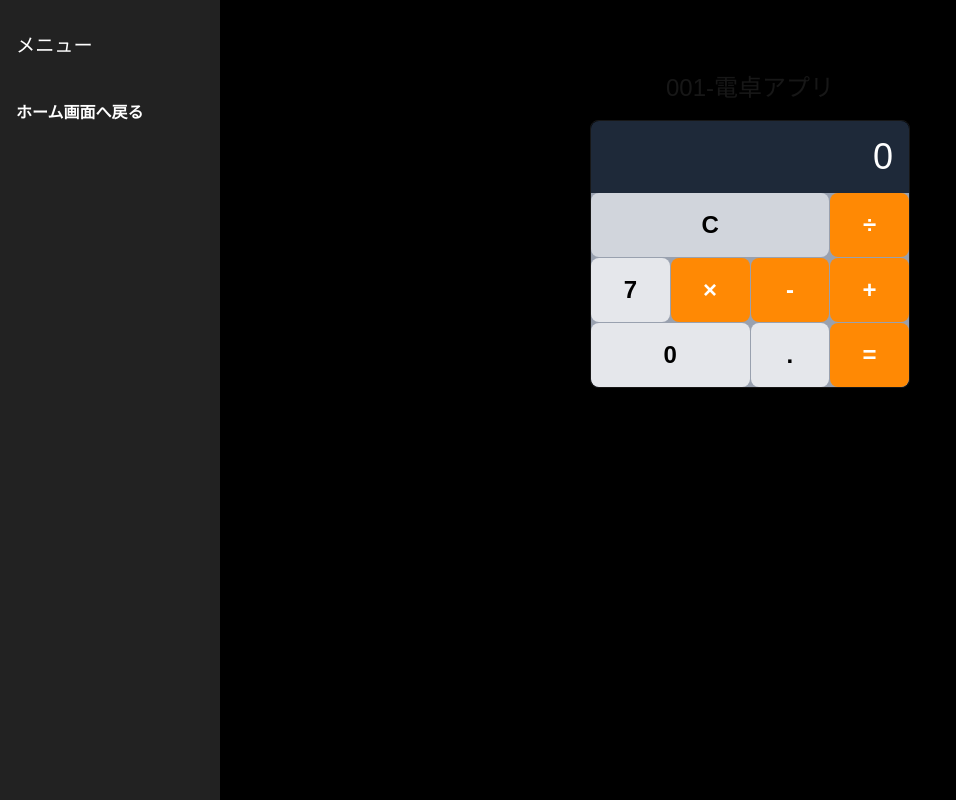
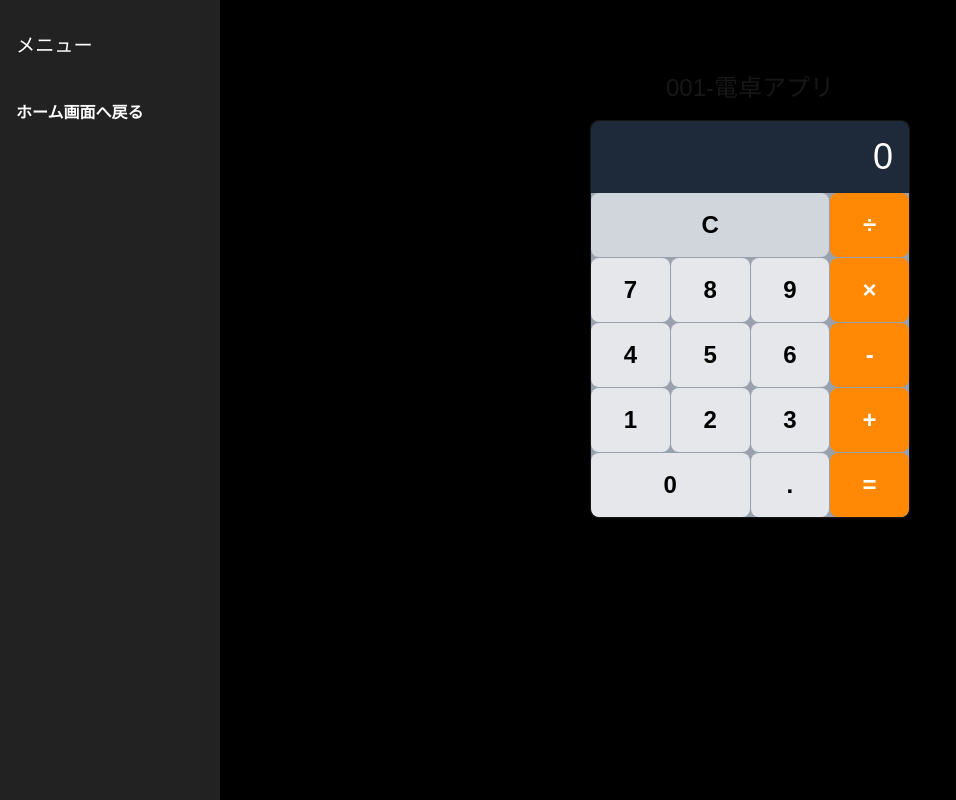
Before and after one commit to ysnr8811/my-practice-apps, a Next.js app: page /001-calc in a window 1280 px wide. Shown: the whole page, without its empty margins (0-956 px from the left). Built offline with nearby package versions, Linux system fonts and the light colour scheme.

Commit message:
デグレしていたので戻してコメント追加

```diff
--- a/src/app/001-calc/components/CalculatorUI.tsx
+++ b/src/app/001-calc/components/CalculatorUI.tsx
@@ -3,12 +3,12 @@
 
 // 必要なコンポーネントやフックをインポートします。
 import { useSearchParams } from 'next/navigation'; // URLのクエリパラメータ（例: ?label=）を取得するためのNext.jsフックをインポート
-import Display from './Display'; // 計算結果や入力を表示するUIコンポーネントをインポート
-import CalcButton from './CalcButton'; // 数字、演算子、クリアなどのボタンUIコンポーネントをインポート
-import { useState } from 'react'; // コンポーネント内で状態（データ）を保持・更新するためのReactフックをインポート
+import Display from './Display'; // 計算結果や現在の入力を表示するUIコンポーネントをインポート
+import CalcButton from './CalcButton'; // 数字、演算子、クリアなどの電卓ボタンUIコンポーネントをインポート
+import { useState } from 'react'; // コンポーネントの状態（データ）を保持・更新するためのReactフックをインポート
 
 /**
- * 電卓UIのメインコンポーネント。状態管理とロジックを担う。
+ * 電卓UIのメインコンポーネント。電卓の機能（ロジックと状態管理）を実装する。
  */
 export default function CalculatorUI() {
     /**
@@ -23,13 +23,13 @@ export default function CalculatorUI() {
     const label = searchParams.get('label') || '001-電卓アプリ';
 
     // --- 電卓の状態を管理する変数 --- (useStateフック)
-    // ディスプレイに表示されている現在の文字列（入力値または結果）を保持
+    // ディスプレイに表示する現在の文字列（入力値または計算結果）を保持
     const [displayValue, setDisplayValue] = useState('0');
-    // 最初に保持する数値（計算の左側のオペランド）を保持 (初期値はnull)
+    // 最初に保持する数値（計算の左側のオペランド）を保持
     const [firstOperand, setFirstOperand] = useState<number | null>(null);
-    // 現在選択されている演算子（+, -, ×, ÷）を保持 (初期値はnull)
+    // 現在選択されている演算子（+, -, ×, ÷）を保持
     const [operator, setOperator] = useState<string | null>(null);
-    // 次に入力されるのが2番目の数値（計算の右側のオペランド）かどうかを示すフラグ
+    // 次の入力が2番目の数値（計算の右側のオペランド）であることを示すフラグ
     const [waitingForSecondOperand, setWaitingForSecondOperand] = useState(false);
 
     /**
@@ -37,25 +37,25 @@ export default function CalculatorUI() {
      */
 
     /**
-     * 数字ボタンが押されたときの処理
+     * 数字ボタンが押されたときの処理。ディスプレイの表示を更新する。
      * @param digit 押された数字の文字列
      */
     const inputDigit = (digit: string) => {
-        // 演算子が押された直後であれば、新しい数字でディスプレイを上書きし、2番目の数値の入力を開始
+        // 演算子を押した後（2番目の数値待ち状態）なら、ディスプレイを新しい数字で上書きする
         if (waitingForSecondOperand) {
             setDisplayValue(digit);
             setWaitingForSecondOperand(false);
         } else {
-            // '0'が表示されている場合は置き換え、それ以外は現在の表示に追加
+            // 現在の表示が '0' なら置き換え、そうでなければ数字を追加して連結する
             setDisplayValue(displayValue === '0' ? digit : displayValue + digit);
         }
     };
 
     /**
-     * 小数点ボタンが押されたときの処理
+     * 小数点ボタンが押されたときの処理。小数点（.）を入力に追加する。
      */
     const inputDecimal = () => {
-        // 演算子直後なら '0.' から入力を開始
+        // 2番目の数値待ち状態なら、'0.' から入力を開始
         if (waitingForSecondOperand) {
             setDisplayValue('0.');
             setWaitingForSecondOperand(false);
@@ -68,7 +68,7 @@ export default function CalculatorUI() {
     };
 
     /**
-     * クリア（C）ボタンが押されたときの処理。電卓の状態を初期値にリセットする。
+     * クリア（C）ボタンが押されたときの処理。電卓の全状態を初期値にリセットする。
      */
     const clearCalculator = () => {
         setDisplayValue('0');
@@ -78,38 +78,38 @@ export default function CalculatorUI() {
     };
 
     /**
-     * 演算子（+, -, ×, ÷, =）ボタンが押されたときの処理。計算の実行や次の演算子の設定を行う。
+     * 演算子（+, -, ×, ÷, =）ボタンが押されたときの処理。計算の実行や状態遷移を制御する。
      * @param nextOperator 押された演算子の文字列
      */
     const performOperation = (nextOperator: string) => {
-        // 現在のディスプレイの値を数値に変換
+        // 現在のディスプレイの表示を数値に変換
         const inputValue = parseFloat(displayValue);
 
-        // '='が押された場合：計算を実行し、状態をリセット
+        // '='が押された場合：保持している値と現在の入力値で計算を実行
         if (nextOperator === '=') {
             if (operator && firstOperand !== null) {
-                const result = calculate(firstOperand, inputValue, operator); // 保持している値と入力値で計算
+                const result = calculate(firstOperand, inputValue, operator); // 計算実行
                 setDisplayValue(String(result)); // 結果を表示
-                setFirstOperand(null); // 最初のオペランドをリセット
-                setOperator(null); // 演算子をリセット
-                setWaitingForSecondOperand(false); // 2番目の数値待ち状態を解除
+                setFirstOperand(null); // 状態をリセット
+                setOperator(null);
+                setWaitingForSecondOperand(false);
             }
             return;
         }
 
-        // 最初の数値が未設定なら、現在の入力値を最初の数値として保持
+        // 最初の数値が未設定なら、現在の入力値を保持して次の入力を待つ
         if (firstOperand === null) {
             setFirstOperand(inputValue);
-        } else if (operator) {
-            // 最初の数値と演算子が設定済みなら、連続演算として途中計算を実行
+        }
+        // 最初の数値と演算子が設定済みなら、連続演算として途中計算を実行
+        else if (operator) {
             const result = calculate(firstOperand, inputValue, operator);
             setDisplayValue(String(result)); // 途中結果を表示
             setFirstOperand(result); // 途中結果を次の計算の最初の数値として保持
         }
 
-        // 次の入力は2番目の数値として扱うためフラグをON
+        // 次の入力は2番目の数値として扱うためのフラグをONにし、現在の演算子を保持
         setWaitingForSecondOperand(true);
-        // 押された演算子を保持
         setOperator(nextOperator);
     };
 
@@ -126,37 +126,46 @@ export default function CalculatorUI() {
             case '-': return first - second;
             case '×': return first * second;
             case '÷':
-                // 0除算チェック
+                // 0除算のチェック
                 if (second === 0) return NaN;
                 return first / second;
-            default: return second; // 未知の演算子の場合は2番目の数値をそのまま返す（安全策）
+            default: return second;
         }
     };
 
     // --- 画面に表示する内容（JSX） ---
     return (
+        // 電卓の全体コンテナ（Tailwind CSSで幅や中央寄せを設定）
         <div className="w-full max-w-xs mx-auto mt-10">
-            <h2 className="text-center text-2xl mb-4">{label}</h2> {/* URLクエリから取得したタイトルを表示 */}
+            <h2 className="text-center text-2xl mb-4">{label}</h2> {/* URLから取得したタイトルを表示 */}
             <div className="border rounded-lg shadow-lg">
-                <Display value={displayValue} /> {/* 現在の表示値（状態: displayValue）をDisplayコンポーネントに渡す */}
+                <Display value={displayValue} /> {/* 現在の表示値（状態: displayValue）を渡す */}
+                {/* ボタンを4列のグリッドで配置するコンテナ */}
                 <div className="grid grid-cols-4 gap-px bg-gray-400 rounded-b-lg overflow-hidden">
-                    {/* ボタン群：それぞれのボタンが対応するロジック関数（inputDigit, performOperation, clearCalculator）を呼び出す */}
+                    {/* クリアボタン（C）：3列分の幅を占める */}
                     <CalcButton onClick={clearCalculator} label="C" className="col-span-3 bg-gray-300" />
+                    {/* 演算子ボタン */}
                     <CalcButton onClick={() => performOperation('÷')} label="÷" className="bg-orange-400 text-white" />
 
+                    {/* 数字ボタン */}
                     <CalcButton onClick={() => inputDigit('7')} label="7" />
-                    {/* ... 他の数字ボタン ... */}
-
+                    <CalcButton onClick={() => inputDigit('8')} label="8" />
+                    <CalcButton onClick={() => inputDigit('9')} label="9" />
                     <CalcButton onClick={() => performOperation('×')} label="×" className="bg-orange-400 text-white" />
 
-                    {/* ... 他の数字ボタン ... */}
-
+                    {/* 数字ボタン */}
+                    <CalcButton onClick={() => inputDigit('4')} label="4" />
+                    <CalcButton onClick={() => inputDigit('5')} label="5" />
+                    <CalcButton onClick={() => inputDigit('6')} label="6" />
                     <CalcButton onClick={() => performOperation('-')} label="-" className="bg-orange-400 text-white" />
 
-                    {/* ... 他の数字ボタン ... */}
-
+                    {/* 数字ボタン */}
+                    <CalcButton onClick={() => inputDigit('1')} label="1" />
+                    <CalcButton onClick={() => inputDigit('2')} label="2" />
+                    <CalcButton onClick={() => inputDigit('3')} label="3" />
                     <CalcButton onClick={() => performOperation('+')} label="+" className="bg-orange-400 text-white" />
 
+                    {/* 数字ボタン '0'（2列分の幅を占める）、小数点ボタン、イコールボタン */}
                     <CalcButton onClick={() => inputDigit('0')} label="0" className="col-span-2" />
                     <CalcButton onClick={inputDecimal} label="." />
                     <CalcButton onClick={() => performOperation('=')} label="=" className="bg-orange-400 text-white" />
```
